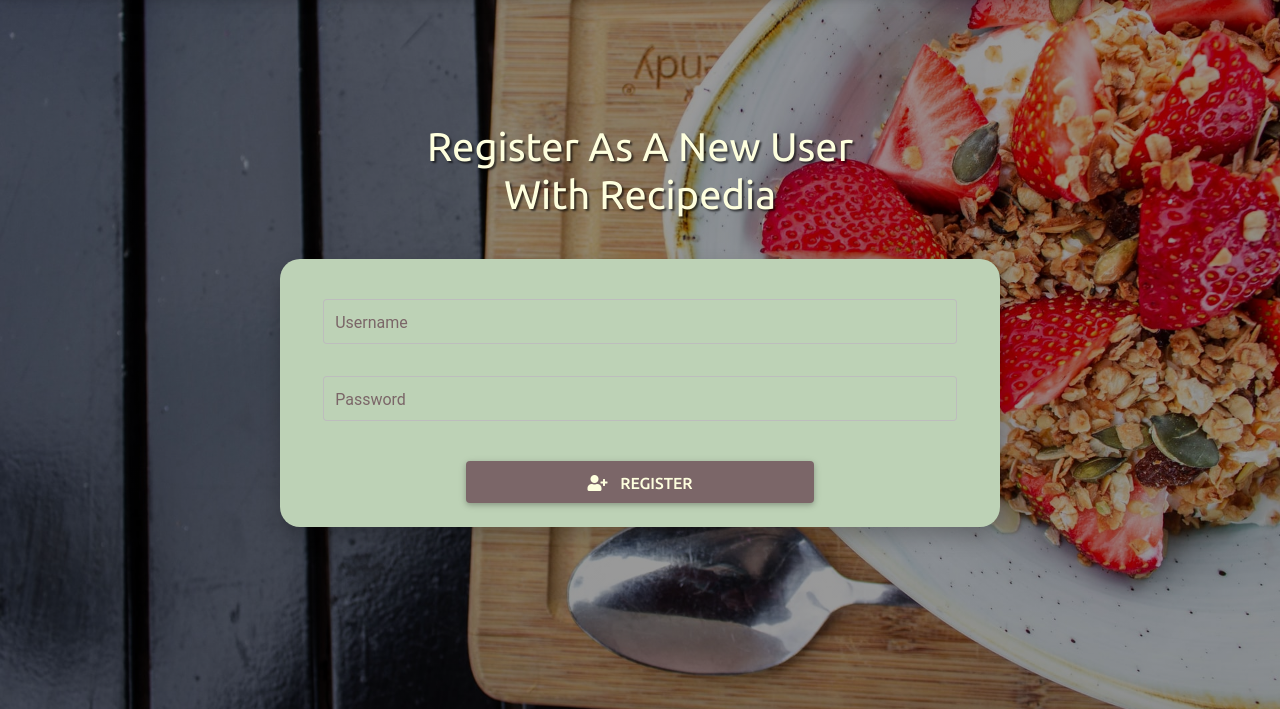
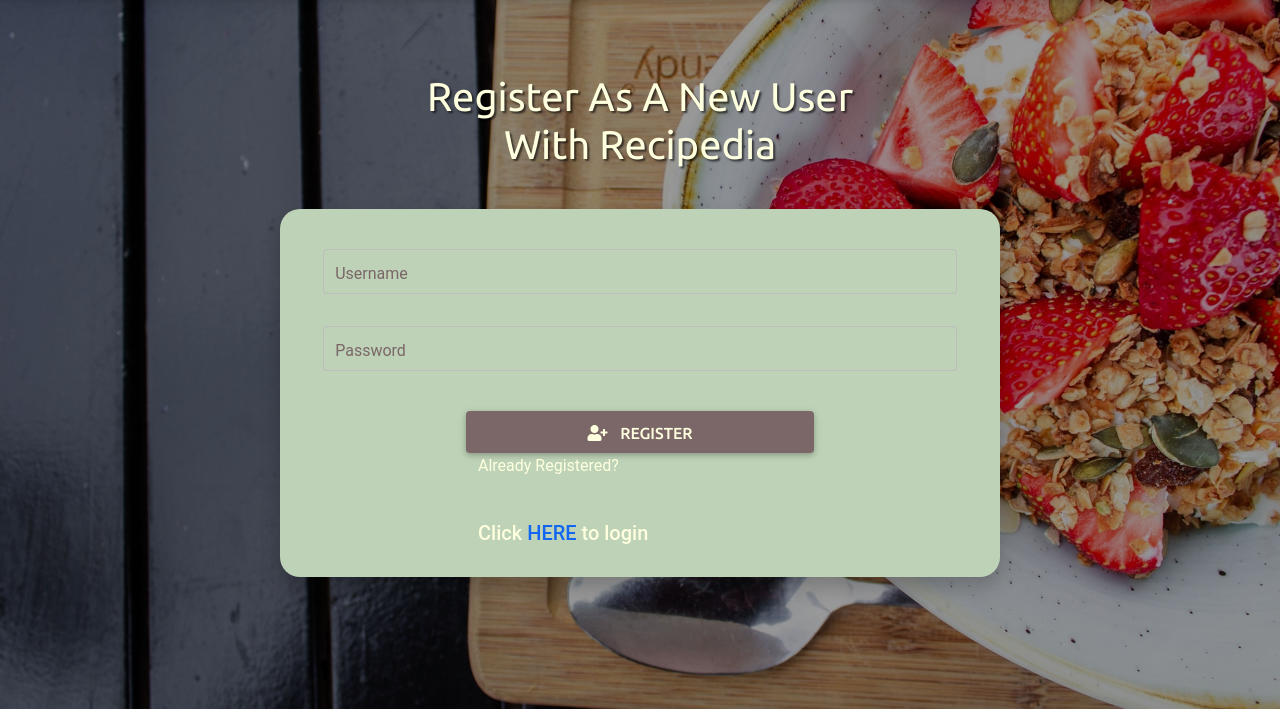
Before and after one commit to Brianconn71/ms3-recipedia, a Flask app: page /register in a window 1280 px wide. Shown: the part 91-800 px from the top of the page. Run offline with Flask 2, Linux system fonts and the light colour scheme; some libraries are stand-ins or nearby versions.

Commit message:
add: added a login for registered users on the register page

```diff
--- a/templates/register.html
+++ b/templates/register.html
@@ -29,6 +29,12 @@
                         <div class="row center-placement">
                             <button type="submit" class="col-6 btn btn-primary submit-btn"><i class="fas fa-user-plus submit-icon"></i>Register</button>
                         </div>
+                        <div class="row center-placement">
+                            <div class="col-6">
+                                <p>Already Registered?</p><br>
+                                <h5>Click <a href="">HERE</a> to login</h5>
+                            </div>
+                        </div>
                     </div>
                 </div>
             </form>
```
